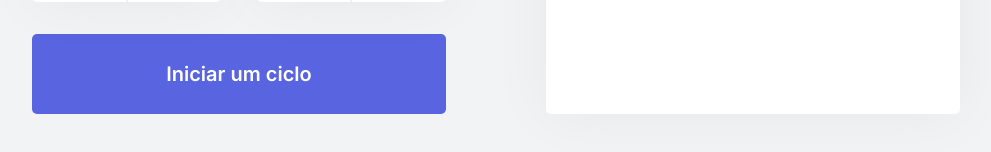
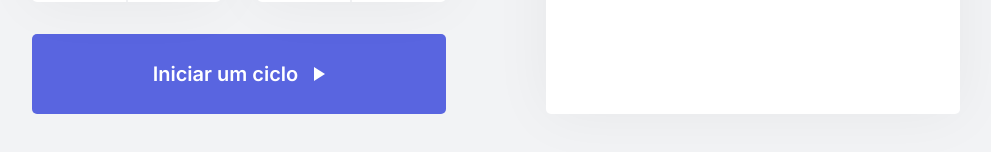
Before and after one commit to magaliais/move.it, a Next.js app: page / in a window 1280 px wide. Shown: the part 562-714 px from the top of the page, without its empty margins (144-1135 px from the left). Built offline with nearby package versions, Linux system fonts and the light colour scheme.

Commit message:
editing buttons

```diff
--- a/src/components/Countdown.tsx
+++ b/src/components/Countdown.tsx
@@ -46,6 +46,7 @@ export function Countdown() {
                     className={styles.countdownButton}
                 >
                     Ciclo encerrado
+                    <img src="/icons/check-circle.svg" alt=""/>
                 </button>
             ) : (
                  <>
@@ -65,6 +66,7 @@ export function Countdown() {
                             onClick={startCountdown}
                         >
                             Iniciar um ciclo
+                            <img src="/icons/start.svg" alt=""/>
                         </button>
 
                         ) }
--- a/src/styles/components/Countdown.module.css
+++ b/src/styles/components/Countdown.module.css
@@ -61,13 +61,17 @@
     outline: none;
 }
 
+.countdownButton img {
+    margin-left: 1rem;
+}
+
 .countdownButton:not(:disabled):hover {    /* somente se o botão não estiver disabled */
     background: var(--blue-dark);
 }
 
 .countdownButtonActive {
     background: var(--white);
-    color: var(--title);
+    color: var(--text);
 }
 
 .countdownButtonActive:not(:disabled):hover {
@@ -79,4 +83,10 @@
     background: var(--white);
     color: var(--text);
     cursor: not-allowed;
+
+    border-bottom: solid 0.25rem var(--green);
 }
+
+.countdownButton:disabled img {
+    margin-left: 1rem;
+}
```
Also changed, not shown: public/icons/check-circle.svg (added), public/icons/start.svg (added).
